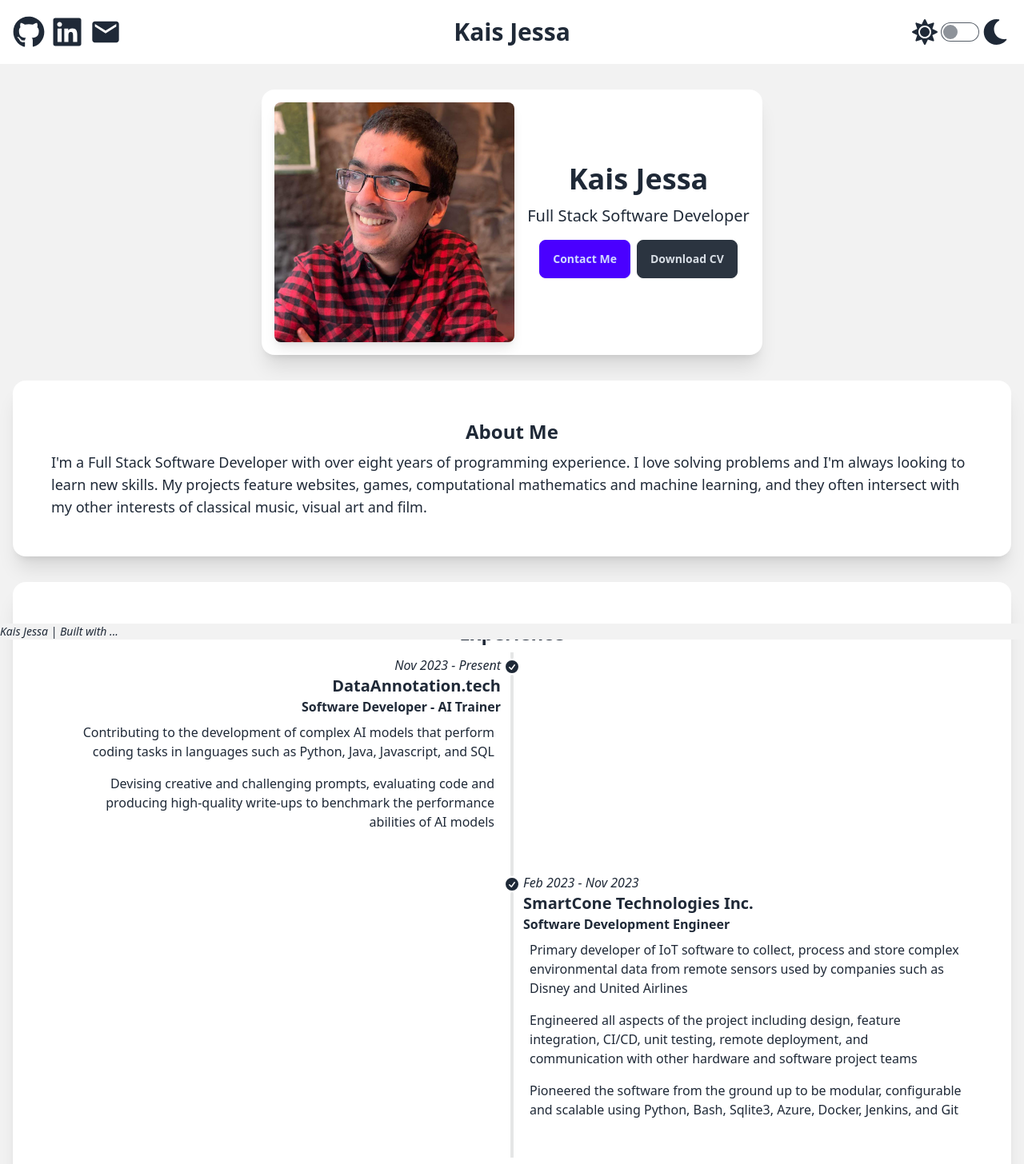
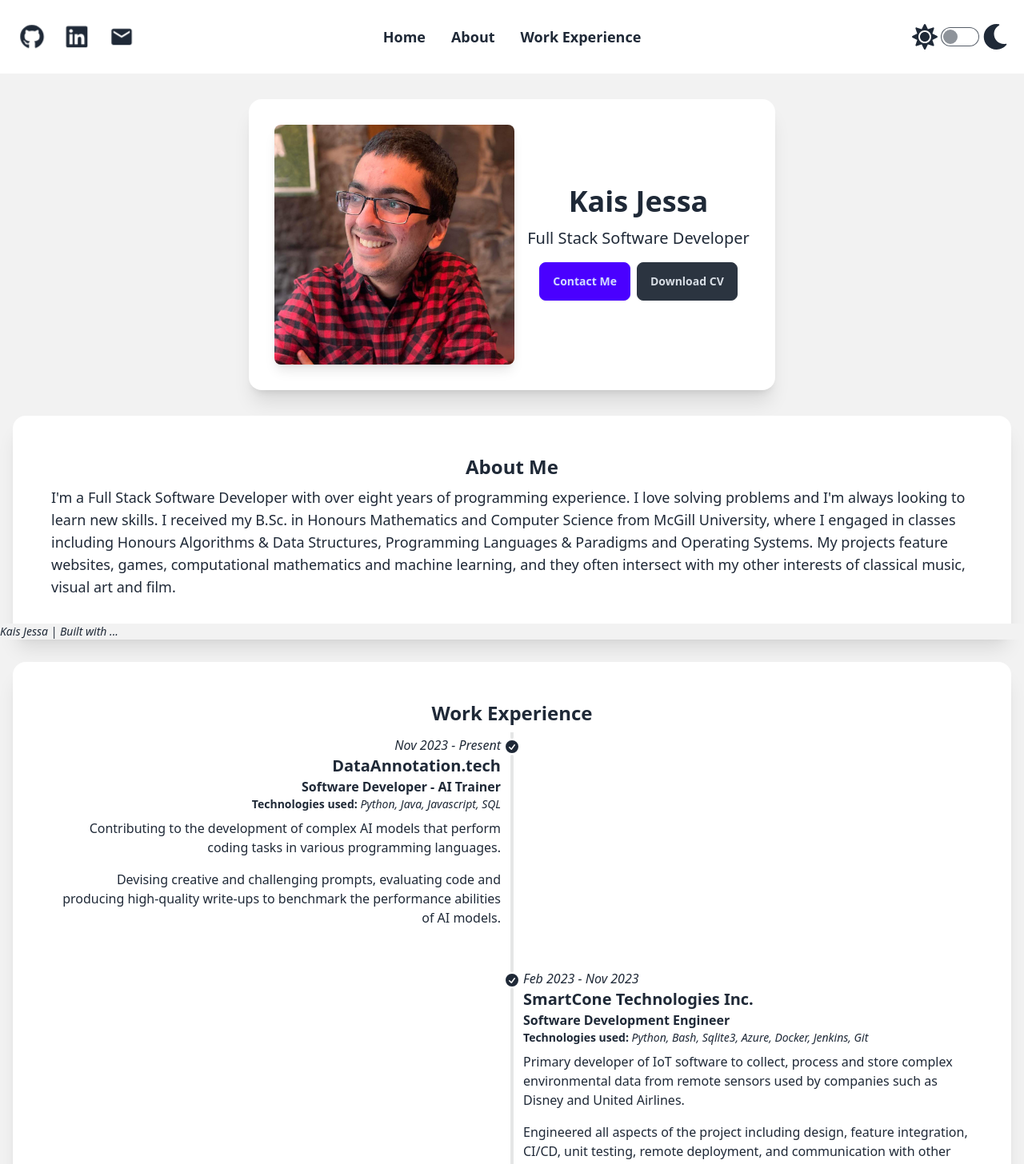
Before and after one commit to kaisjessa/kais-jessa-portfolio, a Next.js app: page / in a window 1280 px wide. Shown: the top 1456 px of the page at 80% size. Built offline with nearby package versions, Linux system fonts and the light colour scheme.

Commit message:
added page navigation

```diff
--- a/app/components/about.tsx
+++ b/app/components/about.tsx
@@ -3,12 +3,13 @@ import data from "../data/text";
 
 const About = () => {
   const aboutText = data.about;
+  const aboutContent = aboutText.content.join("");
   return (
-    <div className="hero flex-col">
+    <div id="about" className="hero flex-col">
       <div className="card m-4 bg-base-100 shadow-xl hero-content flex-col md:flex-row">
         <div className="card-body items-center">
           <h2 className="card-title font-bold text-2xl">{aboutText.title}</h2>
-          <p className="text-md md:text-lg">{aboutText.content}</p>
+          <p className="text-md md:text-lg">{aboutContent}</p>
         </div>
       </div>
     </div>
--- a/app/components/experience.tsx
+++ b/app/components/experience.tsx
@@ -6,7 +6,7 @@ import { IconType } from "react-icons";
 const Experience = () => {
   const experienceText = data.experience.content;
   return (
-    <div className="hero flex-col">
+    <div id="experience" className="hero flex-col">
       <div className="card m-4 bg-base-100 shadow-xl hero-content flex-col md:flex-row">
         <div className="card-body items-center text-center">
           <h2 className="card-title font-bold text-2xl">
@@ -21,6 +21,7 @@ const Experience = () => {
                 description={el.description}
                 position={el.position}
                 date={el.date}
+                technologies={el.technologies}
               />
             ))}
           </ul>
--- a/app/components/header.tsx
+++ b/app/components/header.tsx
@@ -1,20 +1,87 @@
 import Link from "next/link";
 import React from "react";
-import { FaSun, FaMoon, FaGithub, FaLinkedin } from "react-icons/fa";
+import {
+  FaSun,
+  FaMoon,
+  FaGithub,
+  FaLinkedin,
+  FaAlignJustify,
+} from "react-icons/fa";
 import { MdEmail } from "react-icons/md";
 
 const Socials = () => {
   return (
-    <div className="flex gap-2 ">
-      <Link href="https://github.com/kaisjessa" passHref>
-        <FaGithub className="size-5 md:size-10" />
+    <div className="flex gap-2">
+      <Link
+        className="btn btn-sm btn-circle btn-ghost md:btn-md"
+        href="https://github.com/kaisjessa"
+        passHref
+      >
+        <FaGithub className="size-6 md:size-8" />
       </Link>
-      <Link href="https://www.linkedin.com/in/kais-jessa/" passHref>
-        <FaLinkedin className="size-5 md:size-10" />
+      <Link
+        className="btn btn-sm btn-circle btn-ghost md:btn-md"
+        href="https://www.linkedin.com/in/kais-jessa/"
+        passHref
+      >
+        <FaLinkedin className="size-6 md:size-8" />
       </Link>
-      <Link href="mailto:kaisjessa@gmail.com" passHref>
-        <MdEmail className="size-5 md:size-10" />
+      <Link
+        className="btn btn-sm btn-circle btn-ghost md:btn-md"
+        href="mailto:kaisjessa@gmail.com"
+        passHref
+      >
+        <MdEmail className="size-6 md:size-8" />
       </Link>
+    </div>
+  );
+};
+
+const DropdownMenu = () => {
+  return (
+    <div className="drawer">
+      <input id="my-drawer" type="checkbox" className="drawer-toggle" />
+      <div className="drawer-content flex gap-2">
+        <label htmlFor="my-drawer" className="btn btn-ghost drawer-button">
+          <FaAlignJustify className="size-6 md:size-10 black" />
+        </label>
+      </div>
+      <div className="drawer-side">
+        <label
+          htmlFor="my-drawer"
+          aria-label="close sidebar"
+          className="drawer-overlay"
+        ></label>
+        <ul className="menu p-4 w-80 min-h-full bg-base-200 text-base-content">
+          <li>
+            <a href="#">Home</a>
+          </li>
+          <li>
+            <a href="#about">About</a>
+          </li>
+          <li>
+            <a href="#experience">Work Experience</a>
+          </li>
+        </ul>
+      </div>
+    </div>
+  );
+};
+
+const NavButtons = () => {
+  return (
+    <div className="navbar-center">
+      <ul className="menu menu-horizontal px-1 font-semibold text-lg">
+        <li>
+          <a href="#">Home</a>
+        </li>
+        <li>
+          <a href="#about">About</a>
+        </li>
+        <li>
+          <a href="#experience">Work Experience</a>
+        </li>
+      </ul>
     </div>
   );
 };
@@ -24,12 +91,20 @@ const Header = () => {
     <header className="navbar z-20 bg-base-100 sticky top-0 bg-opacity-100">
       <div className="navbar bg-base">
         <div className="navbar-start">
-          <Socials />
+          <span className="lg:hidden">
+            <DropdownMenu />
+          </span>
+          <span className="hidden lg:flex">
+            <Socials />
+          </span>
         </div>
         <div className="navbar-center">
-          <h1 className="normal-case text-2xl md:text-3xl font-bold">
-            Kais Jessa
-          </h1>
+          <span className="flex lg:hidden">
+            <Socials />
+          </span>
+          <span className="hidden lg:flex">
+            <NavButtons />
+          </span>
         </div>
         <div className="navbar-end">
           <FaSun className="m-1 size-5 md:size-8" />
--- a/app/components/profile.tsx
+++ b/app/components/profile.tsx
@@ -4,7 +4,7 @@ import Image from "next/image";
 const Profile = () => {
   return (
     <div className="hero flex-col">
-      <div className="card mt-8 mb-4 bg-base-100 shadow-xl hero-content flex-col md:flex-row">
+      <div className="card mt-8 mb-4 p-8 bg-base-100 shadow-xl hero-content flex-col md:flex-row">
         <div
           className="tooltip tooltip-bottom hover:tooltip-open"
           data-tip="Kais Jessa"
--- a/app/components/timeline.tsx
+++ b/app/components/timeline.tsx
@@ -6,12 +6,14 @@ const Timeline = ({
   date,
   position,
   description,
+  technologies,
 }: {
   index: number;
   name: string;
   date: string;
   position: string;
   description: string[];
+  technologies: string[];
 }) => {
   return (
     <li>
@@ -40,9 +42,13 @@ const Timeline = ({
         <time className="font-mono italic">{date}</time>
         <div className="text-xl font-black">{name}</div>
         <div className="text-md font-bold">{position}</div>
-        <ul>
+        <div className="text-sm">
+          <span className="font-bold">Technologies used: </span>
+          <span className="italic">{technologies.join(", ")}</span>
+        </div>
+        <ul className="text-md">
           {description.map((el, i) => (
-            <li className="text-md p-2" key={i}>
+            <li className="py-2" key={i}>
               {el}
             </li>
           ))}
--- a/app/data/text.js
+++ b/app/data/text.js
@@ -3,30 +3,62 @@ import FaPython from "react-icons/fa";
 const data = {
   about: {
     title: "About Me",
-    content:
-      "I'm a Full Stack Software Developer with over eight years of programming experience. I love solving problems and I'm always looking to learn new skills. My projects feature websites, games, computational mathematics and machine learning, and they often intersect with my other interests of classical music, visual art and film.",
+    content: [
+      "I'm a Full Stack Software Developer with over eight years of programming experience. ",
+      "I love solving problems and I'm always looking to learn new skills. ",
+      "I received my B.Sc. in Honours Mathematics and Computer Science from McGill University, where I engaged in classes including Honours Algorithms & Data Structures, Programming Languages & Paradigms and Operating Systems. ",
+      "My projects feature websites, games, computational mathematics and machine learning, and they often intersect with my other interests of classical music, visual art and film.",
+    ],
   },
   experience: {
-    title: "Experience",
+    title: "Work Experience",
     content: [
       {
         name: "DataAnnotation.tech",
         position: "Software Developer - AI Trainer",
         date: "Nov 2023 - Present",
         description: [
-          "Contributing to the development of complex AI models that perform coding tasks in languages such as Python, Java, Javascript, and SQL",
-          "Devising creative and challenging prompts, evaluating code and producing high-quality write-ups to benchmark the performance abilities of AI models",
+          "Contributing to the development of complex AI models that perform coding tasks in various programming languages.",
+          "Devising creative and challenging prompts, evaluating code and producing high-quality write-ups to benchmark the performance abilities of AI models.",
         ],
+        technologies: ["Python", "Java", "Javascript", "SQL"],
       },
       {
         name: "SmartCone Technologies Inc.",
         position: "Software Development Engineer",
         date: "Feb 2023 - Nov 2023",
         description: [
-          "Primary developer of IoT software to collect, process and store complex environmental data from remote sensors used by companies such as Disney and United Airlines",
-          "Engineered all aspects of the project including design, feature integration, CI/CD, unit testing, remote deployment, and communication with other hardware and software project teams",
-          "Pioneered the software from the ground up to be modular, configurable and scalable using Python, Bash, Sqlite3, Azure, Docker, Jenkins, and Git",
+          "Primary developer of IoT software to collect, process and store complex environmental data from remote sensors used by companies such as Disney and United Airlines.",
+          "Engineered all aspects of the project including design, feature integration, CI/CD, unit testing, remote deployment, and communication with other hardware and software project teams.",
+          "Pioneered the software from the ground up to be modular, configurable and scalable.",
         ],
+        technologies: [
+          "Python",
+          "Bash",
+          "Sqlite3",
+          "Azure",
+          "Docker",
+          "Jenkins",
+          "Git",
+        ],
+      },
+      {
+        name: "Paper",
+        position: "STEM Tutor",
+        date: "Oct 2022 - Feb 2023",
+        description: [
+          "Performed virtual live-chat tutoring for students in Kindergarten through Grade 12, focusing on math, computer science, and physics.",
+        ],
+        technologies: ["Python", "Java"],
+      },
+      {
+        name: "NSERC USRA - Semidefinite Programming for Graph Theory",
+        position: "Summer Research",
+        date: "May 2022 - Aug 2022",
+        description: [
+          "Used Razborov's flag algebra method to reduce bounds on small Ramsey numbers with Professor Sergey Norin.",
+        ],
+        technologies: ["C++"],
       },
     ],
   },
--- a/app/layout.tsx
+++ b/app/layout.tsx
@@ -17,10 +17,13 @@ export default function RootLayout({
 }>) {
   return (
     <React.StrictMode>
-      <html data-theme="light" lang="en">
+      <html
+        data-theme="light"
+        lang="en"
+        style={{ scrollBehavior: "smooth", scrollPaddingTop: "5rem" }}
+      >
         <head></head>
-        <body className="bg-pattern bg-base-200">
-          <Header />
+        <body className="bg-pattern bg-base-200 ">
           {children}
           <Footer />
         </body>
--- a/app/page.tsx
+++ b/app/page.tsx
@@ -1,10 +1,13 @@
+import Link from "next/link";
 import About from "./components/about";
 import Experience from "./components/experience";
 import Profile from "./components/profile";
+import Header from "./components/header";
 
 export default function Home() {
   return (
     <>
+      <Header />
       <div className="flex flex-col">
         <Profile />
         <About />
```
